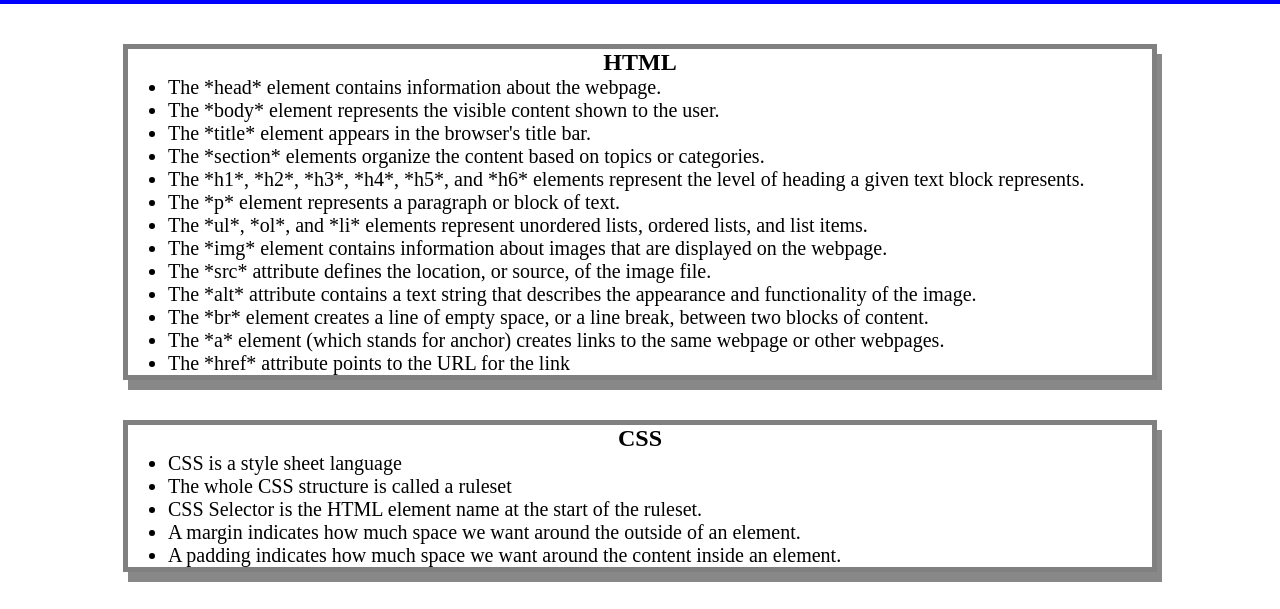
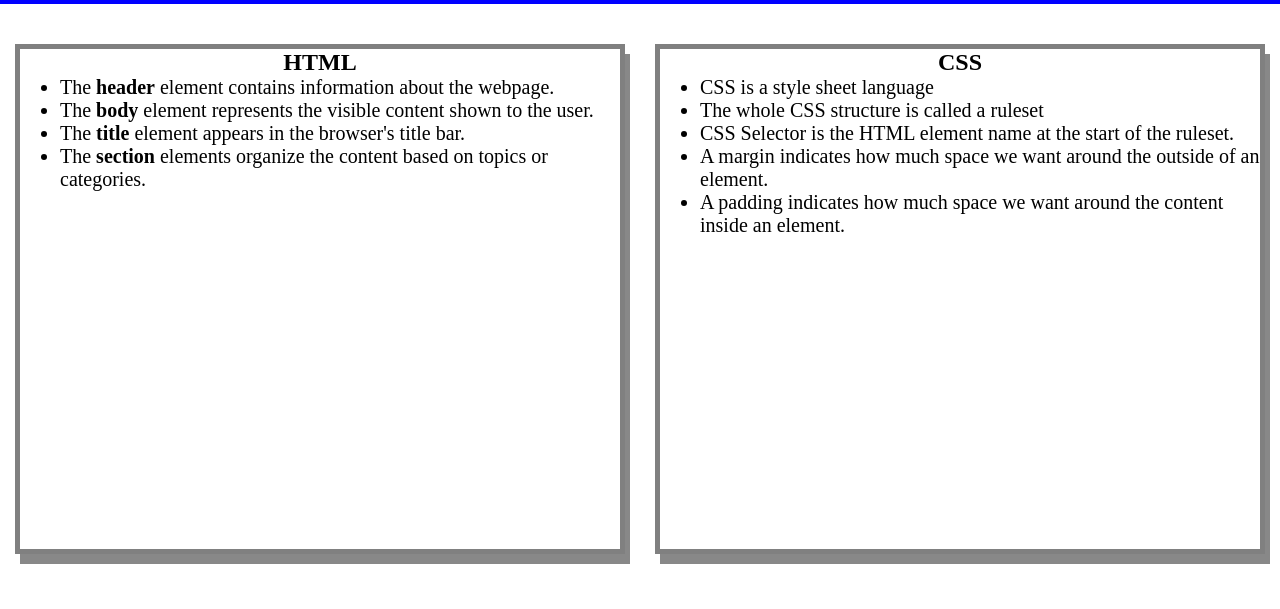
Before and after one commit to jogomez/prework-study-guide, a plain HTML site: page index.html in a window 1280 px wide. Shown: the part 116-725 px from the top of the page. Drawn offline with Linux system fonts and the light colour scheme.

Commit message:
Adds style to the page

```diff
--- a/assets/style.css
+++ b/assets/style.css
@@ -34,3 +34,19 @@ p {
     border: 5px solid gray;
     box-shadow: 5px 10px #888888;
   }
+.bolded {
+    font-weight: bold;
+}
+.container{
+    align-items: center;
+    justify-content: center;
+    display:flex;
+    flex-direction: row;
+    width: 100%;
+}
+.inner{
+    margin-left: 15px;
+    margin-right: 15px;
+    width: 50%;
+    height: 500px;
+}
--- a/index.html
+++ b/index.html
@@ -15,27 +15,18 @@
       <h2>✨ Open the Console to See What's Happening ✨</h2>
     </header>
     <main>
-      <section class="card" id="html-section">
+      <div class="container">
+      <section class="card inner" id="html-section">
         <h2>HTML</h2>
         <ul>
-          <li>The *head* element contains information about the webpage.</li>
-          <li>The *body* element represents the visible content shown to the user.</li>
-          <li>The *title* element appears in the browser's title bar.</li>
-          <li>The *section* elements organize the content based on topics or categories.</li>
-          <li>The *h1*, *h2*, *h3*, *h4*, *h5*, and *h6* elements represent the level of heading a given text block represents.</li>
-          <li>The *p* element represents a paragraph or block of text.</li>
-          <li>The *ul*, *ol*, and *li* elements represent unordered lists, ordered lists, and list items.</li>
-          <li>The *img* element contains information about images that are displayed on the webpage.</li>
-          <li>The *src* attribute defines the location, or source, of the image file.</li>
-          <li>The *alt* attribute contains a text string that describes the appearance and functionality of the image.</li>
-          <li>The *br* element creates a line of empty space, or a line break, between two blocks of content.</li>
-          <li>The *a* element (which stands for anchor) creates links to the same webpage or other webpages.</li>
-          <li>The *href* attribute points to the URL for the link</li>
-
-        </ul>
+          <li>The <span class="bolded">header</span> element contains information about the webpage.</li>
+          <li>The <span class="bolded">body</span> element represents the visible content shown to the user.</li>
+          <li>The <span class="bolded">title</span> element appears in the browser's title bar.</li>
+          <li>The <span class="bolded">section</span> elements organize the content based on topics or categories.</li>
+         </ul>
       </section>
 
-      <section class="card" id="css-section">
+      <section class="card inner" id="css-section">
         <h2>CSS</h2>
         <ul>
           <li>CSS is a style sheet language</li>
@@ -45,8 +36,10 @@
           <li>A padding indicates how much space we want around the content inside an element.</li>
         </ul>
       </section>
+      </div>
 
-      <section class="card" id="git-section">
+      <div class="container">
+      <section class="card inner" id="git-section">
         <h2>GIT</h2>
         <ul>
           <li>Verify working branch is Main (git status) - If you need to come back to main ise (git checkout main)
@@ -63,7 +56,7 @@
         </ul>
       </section>
 
-      <section class="card" id="javascript-section">
+      <section class="card inner" id="javascript-section">
         <h2>JavaScript</h2>
         <ul>
           <li>JavaScript is the world's most popular programming language.</li>
@@ -73,6 +66,7 @@
           <li>Control flow is the order in which a computer executes code in a script.</li>
         </ul>
       </section>
+      </div>
     </main>
 
     <footer>
```
